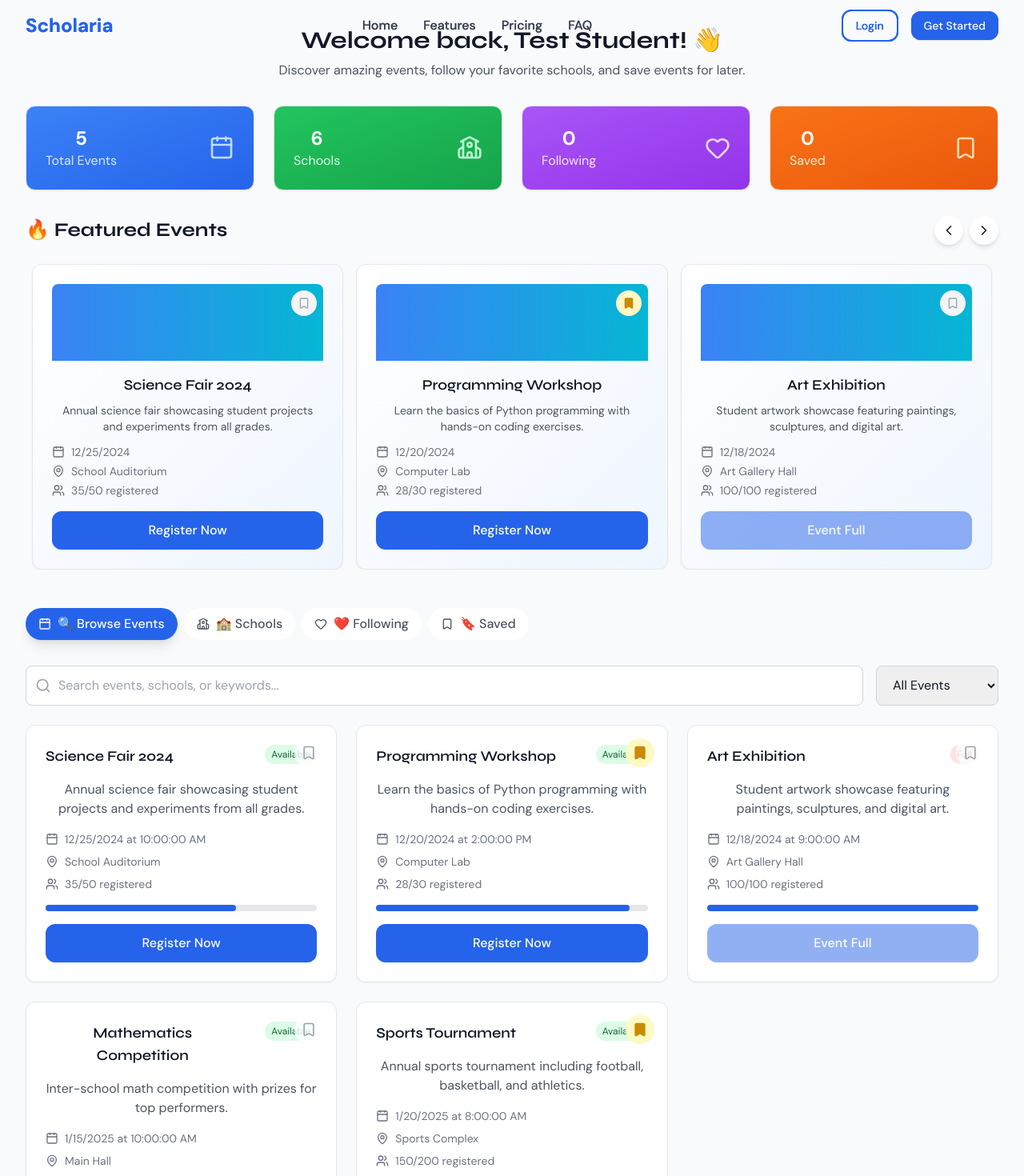
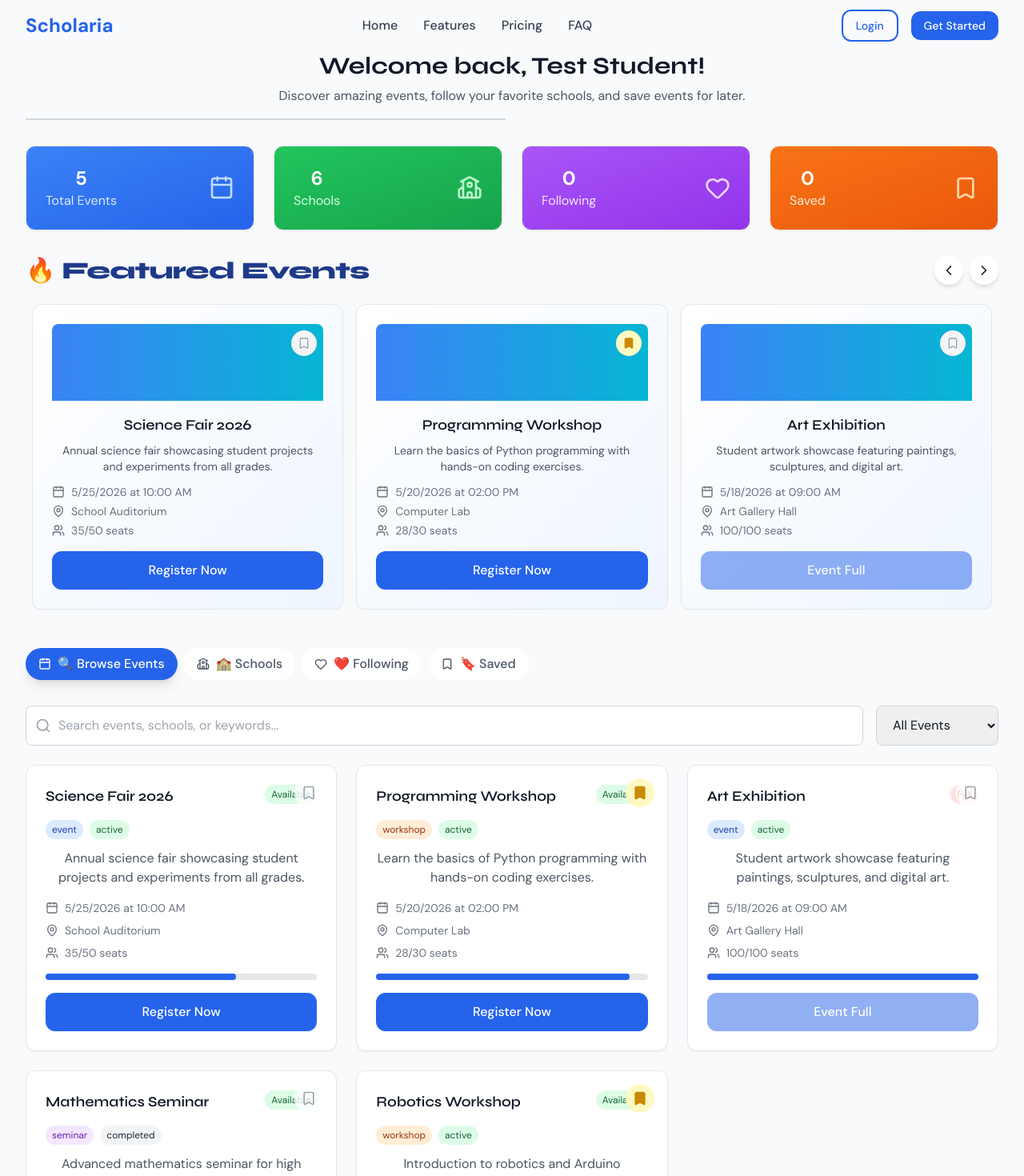
Before and after one commit to Rayane-cs/hackathon, a React (Create React App) app in the folder frontend/: page /student-dashboard in a window 1280 px wide. Shown: the top 1470 px of the page at 80% size. Built offline with nearby package versions, Linux system fonts and the light colour scheme; the HTML template or start-up script is replaced by a standard one.

Commit message:
Update StudentDashboard.tsx
 refine UI, add hover effects, and align mock data/badges with School Dashboard

```diff
--- a/frontend/src/pages/StudentDashboard.tsx
+++ b/frontend/src/pages/StudentDashboard.tsx
@@ -16,7 +16,6 @@ import {
 } from 'lucide-react';
 import Button from '../components/Button';
 import Card from '../components/Card';
-import Navbar from '../components/Navbar';
 
 interface User {
   id: number;
@@ -38,6 +37,8 @@ interface Event {
   created_by?: number;
   is_saved?: boolean;
   school_name?: string;
+  type?: 'event' | 'workshop' | 'seminar';
+  status?: 'active' | 'completed' | 'cancelled';
 }
 
 interface School {
@@ -117,68 +118,78 @@ const StudentDashboard: React.FC = () => {
     const mockEvents = [
       {
         id: 1,
-        title: 'Science Fair 2024',
+        title: 'Science Fair 2026',
         description: 'Annual science fair showcasing student projects and experiments from all grades.',
-        date: '2024-12-25T10:00:00',
+        date: '2026-05-25T10:00:00',
         capacity: 50,
         location: 'School Auditorium',
         registered_count: 35,
         available_spots: 15,
         is_full: false,
         school_name: 'École Internationale',
-        is_saved: false
+        is_saved: false,
+        type: 'event' as const,
+        status: 'active' as const
       },
       {
         id: 2,
         title: 'Programming Workshop',
         description: 'Learn the basics of Python programming with hands-on coding exercises.',
-        date: '2024-12-20T14:00:00',
+        date: '2026-05-20T14:00:00',
         capacity: 30,
         location: 'Computer Lab',
         registered_count: 28,
         available_spots: 2,
         is_full: false,
         school_name: 'Lycée Technique',
-        is_saved: true
+        is_saved: true,
+        type: 'workshop' as const,
+        status: 'active' as const
       },
       {
         id: 3,
         title: 'Art Exhibition',
         description: 'Student artwork showcase featuring paintings, sculptures, and digital art.',
-        date: '2024-12-18T09:00:00',
+        date: '2026-05-18T09:00:00',
         capacity: 100,
         location: 'Art Gallery Hall',
         registered_count: 100,
         available_spots: 0,
         is_full: true,
         school_name: 'École des Arts',
-        is_saved: false
+        is_saved: false,
+        type: 'event' as const,
+        status: 'active' as const
       },
       {
         id: 4,
-        title: 'Mathematics Competition',
-        description: 'Inter-school math competition with prizes for top performers.',
-        date: '2025-01-15T10:00:00',
+        title: 'Mathematics Seminar',
+        description: 'Advanced mathematics seminar for high school students.',
+        date: '2026-03-15T10:00:00',
         capacity: 40,
-        location: 'Main Hall',
-        registered_count: 12,
-        available_spots: 28,
+        location: 'Lecture Hall B',
+        registered_count: 38,
+        available_spots: 2,
         is_full: false,
         school_name: 'Lycée Algiers',
-        is_saved: false
+        is_saved: false,
+        type: 'seminar' as const,
+        status: 'completed' as const
       },
       {
         id: 5,
-        title: 'Sports Tournament',
-        description: 'Annual sports tournament including football, basketball, and athletics.',
-        date: '2025-01-20T08:00:00',
-        capacity: 200,
-        location: 'Sports Complex',
-        registered_count: 150,
-        available_spots: 50,
+        title: 'Robotics Workshop',
+        description: 'Introduction to robotics and Arduino programming.',
+        date: '2026-06-10T13:00:00',
+        capacity: 25,
+        location: 'STEM Lab',
+        registered_count: 20,
+        available_spots: 5,
         is_full: false,
         school_name: 'École Internationale',
-        is_saved: true
+        is_saved: true,
+        type: 'workshop' as const,
+        status: 'active' as const
       }
     ];
     setEvents(mockEvents);
@@ -248,6 +259,22 @@ const StudentDashboard: React.FC = () => {
     toast.success('Event removed from saved list!');
   };
 
+  const getEventTypeColor = (type?: string) => {
+    switch (type) {
+      case 'workshop': return 'bg-orange-100 text-orange-800';
+      case 'seminar': return 'bg-purple-100 text-purple-800';
+      default: return 'bg-blue-100 text-blue-800';
+    }
+  };
+
+  const getStatusColor = (status?: string) => {
+    switch (status) {
+      case 'completed': return 'bg-gray-100 text-gray-800';
+      case 'cancelled': return 'bg-red-100 text-red-800';
+      default: return 'bg-green-100 text-green-800';
+    }
+  };
+
   const handleRegister = async (eventId: number) => {
     // Mock registration - no backend required
     setEvents(prev => prev.map(event =>
@@ -290,7 +317,6 @@ const StudentDashboard: React.FC = () => {
   if (isLoading) {
     return (
       <div className="min-h-screen bg-gray-50">
-        <Navbar />
         <div className="flex items-center justify-center min-h-screen">
           <div className="text-center">
             <div className="animate-spin rounded-full h-16 w-16 border-b-2 border-blue-600 mx-auto mb-4"></div>
@@ -308,17 +334,17 @@ const StudentDashboard: React.FC = () => {
 
   return (
     <div className="min-h-screen bg-gray-50">
-      <Navbar />
 
-      <div className="max-w-7xl mx-auto px-4 sm:px-6 lg:px-8 py-8">
+      <div className="max-w-7xl mx-auto px-4 sm:px-6 lg:px-8 pt-16 pb-8">
         {/* Welcome Section */}
         <div className="mb-8">
           <h1 className="text-3xl font-bold text-gray-900 mb-2">
-            Welcome back, {user?.name}! 👋
+            Welcome back, {user?.name}!
           </h1>
           <p className="text-gray-600">
             Discover amazing events, follow your favorite schools, and save events for later.
           </p>
+          <hr className="w-[600px] max-w-full border-gray-300 mt-4 border-t-2" />
         </div>
 
         {/* Stats Cards */}
@@ -365,7 +391,7 @@ const StudentDashboard: React.FC = () => {
         {featuredEvents.length > 0 && (
           <div className="mb-12">
             <div className="flex items-center justify-between mb-6">
-              <h2 className="text-2xl font-bold text-gray-900">🔥 Featured Events</h2>
+              <h2 className="text-3xl font-extrabold text-blue-900 tracking-tight">🔥 Featured Events</h2>
               <div className="flex space-x-2">
                 <button
                   onClick={prevSlide}
@@ -389,7 +415,7 @@ const StudentDashboard: React.FC = () => {
               >
                 {featuredEvents.map((event) => (
                   <div key={event.id} className="w-1/3 flex-shrink-0 px-2">
-                    <Card className="h-full bg-gradient-to-br from-white to-blue-50 border-blue-100">
+                    <Card className="h-full bg-gradient-to-br from-white to-blue-50 border-blue-100 shadow-md hover:shadow-lg hover:scale-[1.02] transition-all duration-300">
                       <div className="relative">
                         <div className="absolute top-2 right-2">
                           <button
@@ -410,7 +436,7 @@ const StudentDashboard: React.FC = () => {
                       <div className="space-y-1 text-sm text-gray-500 mb-4">
                         <div className="flex items-center">
                           <Calendar className="w-4 h-4 mr-2" />
-                          {new Date(event.date).toLocaleDateString()}
+                          {new Date(event.date).toLocaleDateString()} at {new Date(event.date).toLocaleTimeString([], { hour: '2-digit', minute: '2-digit' })}
                         </div>
                         <div className="flex items-center">
                           <MapPin className="w-4 h-4 mr-2" />
@@ -418,7 +444,7 @@ const StudentDashboard: React.FC = () => {
                         </div>
                         <div className="flex items-center">
                           <Users className="w-4 h-4 mr-2" />
-                          {event.registered_count}/{event.capacity} registered
+                          {event.registered_count}/{event.capacity} seats
                         </div>
                       </div>
                       <Button
@@ -501,7 +527,7 @@ const StudentDashboard: React.FC = () => {
             ) : (
               <div className="grid md:grid-cols-2 lg:grid-cols-3 gap-6">
                 {filteredEvents.map((event) => (
-                  <Card key={event.id} hover className="relative">
+                  <Card key={event.id} hover className="relative shadow-md hover:shadow-lg hover:scale-[1.02] transition-all duration-300 cursor-pointer">
                     <div className="absolute top-4 right-4 z-10">
                       <button
                         onClick={() => event.is_saved ? handleUnsaveEvent(event.id) : handleSaveEvent(event.id)}
@@ -526,12 +552,25 @@ const StudentDashboard: React.FC = () => {
                       </span>
                     </div>
 
+                    {event.type && (
+                      <div className="flex gap-2 mb-3">
+                        <span className={`px-2 py-1 text-xs rounded-full ${getEventTypeColor(event.type)}`}>
+                          {event.type}
+                        </span>
+                        {event.status && (
+                          <span className={`px-2 py-1 text-xs rounded-full ${getStatusColor(event.status)}`}>
+                            {event.status}
+                          </span>
+                        )}
+                      </div>
+                    )}
+
                     <p className="text-gray-600 mb-4 line-clamp-2">{event.description}</p>
 
                     <div className="space-y-2 mb-4 text-sm text-gray-500">
                       <div className="flex items-center">
                         <Calendar className="w-4 h-4 mr-2" />
-                        {new Date(event.date).toLocaleDateString()} at {new Date(event.date).toLocaleTimeString()}
+                        {new Date(event.date).toLocaleDateString()} at {new Date(event.date).toLocaleTimeString([], { hour: '2-digit', minute: '2-digit' })}
                       </div>
                       {event.location && (
                         <div className="flex items-center">
@@ -541,7 +580,7 @@ const StudentDashboard: React.FC = () => {
                       )}
                       <div className="flex items-center">
                         <Users className="w-4 h-4 mr-2" />
-                        {event.registered_count}/{event.capacity} registered
+                        {event.registered_count}/{event.capacity} seats
                       </div>
                     </div>
 
@@ -688,7 +727,7 @@ const StudentDashboard: React.FC = () => {
             ) : (
               <div className="grid md:grid-cols-2 lg:grid-cols-3 gap-6">
                 {savedEvents.map((event) => (
-                  <Card key={event.id} hover className="relative">
+                  <Card key={event.id} hover className="relative shadow-md hover:shadow-lg hover:scale-[1.02] transition-all duration-300 cursor-pointer">
                     <div className="absolute top-4 right-4 z-10">
                       <button
                         onClick={() => handleUnsaveEvent(event.id)}
@@ -709,12 +748,25 @@ const StudentDashboard: React.FC = () => {
                       </span>
                     </div>
 
+                    {event.type && (
+                      <div className="flex gap-2 mb-3">
+                        <span className={`px-2 py-1 text-xs rounded-full ${getEventTypeColor(event.type)}`}>
+                          {event.type}
+                        </span>
+                        {event.status && (
+                          <span className={`px-2 py-1 text-xs rounded-full ${getStatusColor(event.status)}`}>
+                            {event.status}
+                          </span>
+                        )}
+                      </div>
+                    )}
+
                     <p className="text-gray-600 mb-4 line-clamp-2">{event.description}</p>
 
                     <div className="space-y-2 mb-4 text-sm text-gray-500">
                       <div className="flex items-center">
                         <Calendar className="w-4 h-4 mr-2" />
-                        {new Date(event.date).toLocaleDateString()} at {new Date(event.date).toLocaleTimeString()}
+                        {new Date(event.date).toLocaleDateString()} at {new Date(event.date).toLocaleTimeString([], { hour: '2-digit', minute: '2-digit' })}
                       </div>
                       {event.location && (
                         <div className="flex items-center">
@@ -724,7 +776,7 @@ const StudentDashboard: React.FC = () => {
                       )}
                       <div className="flex items-center">
                         <Users className="w-4 h-4 mr-2" />
-                        {event.registered_count}/{event.capacity} registered
+                        {event.registered_count}/{event.capacity} seats
                       </div>
                     </div>
 
```
